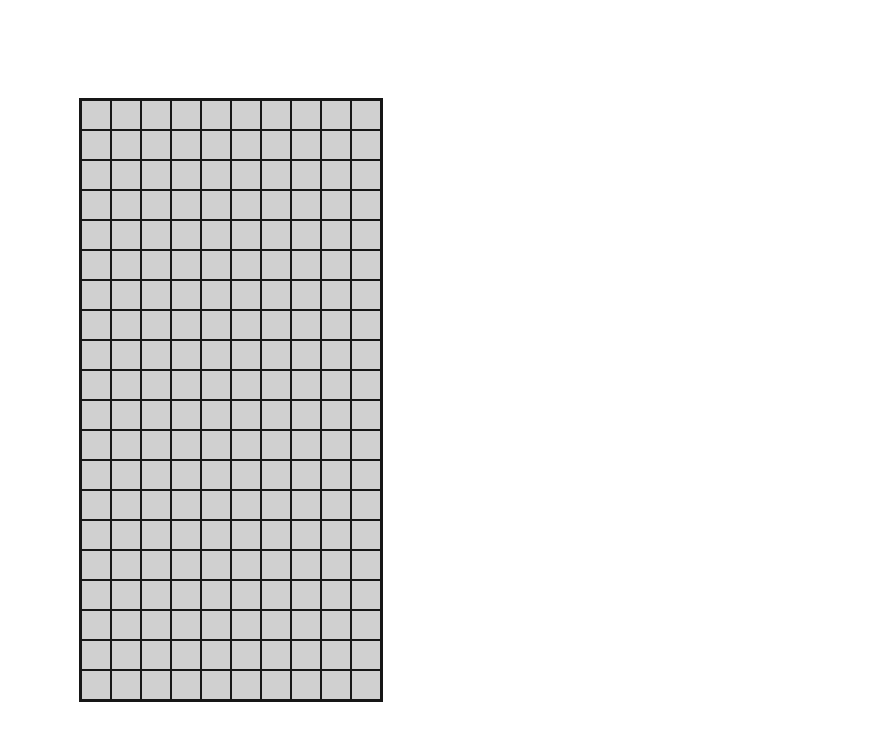
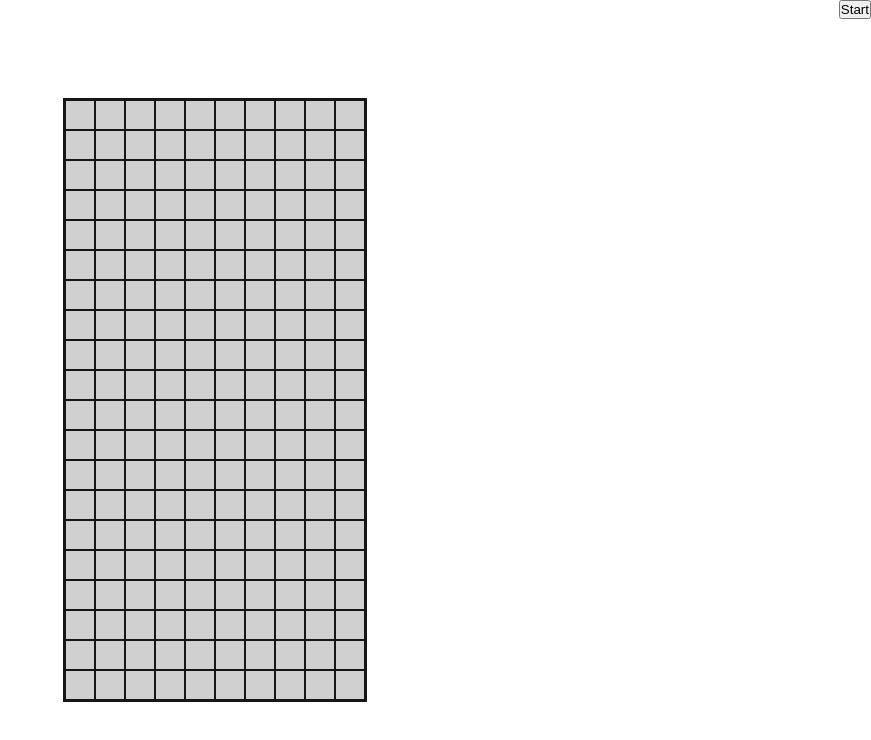
Before and after one commit to onenylxus/tetty, a React (Vite) app: page / in a window 1280 px wide. Shown: the top 740 px of the page, without its empty margins (409-1280 px from the left). Built offline with nearby package versions, Linux system fonts and the light colour scheme.

Commit message:
Drop block

```diff
--- a/src/game/Game.tsx
+++ b/src/game/Game.tsx
@@ -1,14 +1,20 @@
 // Import
 import Board from './components/Board';
-import getEmptyMatrix from './functions/getEmptyMatrix';
+import useGame from './hooks/useGame';
 import './game.css';
 
 // Game component
 const Game = () => {
+  // Game hook
+  const [matrix, start, active] = useGame();
+
   // Return
   return (
     <div className="game">
-      <Board board={getEmptyMatrix()} />
+      <Board matrix={matrix} />
+      <div className="controls">
+        {active ? null : (<button onClick={start}>Start</button>)}
+      </div>
     </div>
   );
 };
--- a/src/game/components/Board.tsx
+++ b/src/game/components/Board.tsx
@@ -4,15 +4,15 @@ import Cell from './Cell';
 
 // Board props
 interface Props {
-  board: BoardMatrix;
+  matrix: BoardMatrix;
 }
 
 // Board component
-const Board = ({ board }: Props) => {
+const Board = ({ matrix }: Props) => {
   // Return
   return (
     <div className="board">
-      {board.map((row, j) => (
+      {matrix.map((row, j) => (
         <div className="row" key={`${j}`}>
           {row.map((cell, i) => (
             <Cell cellType={cell} key={`${j}-${i}`} />
--- /dev/null
+++ b/src/game/hooks/useGame.ts
@@ -0,0 +1,45 @@
+// Import
+import { useCallback, useState } from 'react';
+import { BoardMatrix } from '../types';
+import useBoard from './useBoard';
+import useInterval from './useInterval';
+
+// Use game hook
+const useGame = (): [BoardMatrix, () => void, boolean] => {
+  const [active, setActive] = useState(false);
+  const [tickSpeed, setTickSpeed] = useState(-1);
+
+  const [{ matrix, dropRow, dropColumn, dropBlock, dropShape }, dispatchBoardState] = useBoard();
+
+  const start = useCallback(() => {
+    setActive(true);
+    setTickSpeed(800);
+    dispatchBoardState({ type: 'start' });
+  }, [dispatchBoardState]);
+
+  const update = useCallback(() => {
+    dispatchBoardState({ type: 'drop' });
+  }, [dispatchBoardState]);
+
+  useInterval(() => {
+    if (active) {
+      update();
+    }
+  }, tickSpeed);
+
+  const matrixDisplay: BoardMatrix = structuredClone(matrix);
+  if (active) {
+    dropShape.filter((row) => row.some((cell) => cell)).forEach((row, j) => {
+      row.forEach((cell, i) => {
+        if (cell) {
+          matrixDisplay[dropRow + j][dropColumn + i] = dropBlock;
+        }
+      });
+    });
+  }
+
+  return [matrixDisplay, start, active];
+};
+
+// Export
+export default useGame;
```
